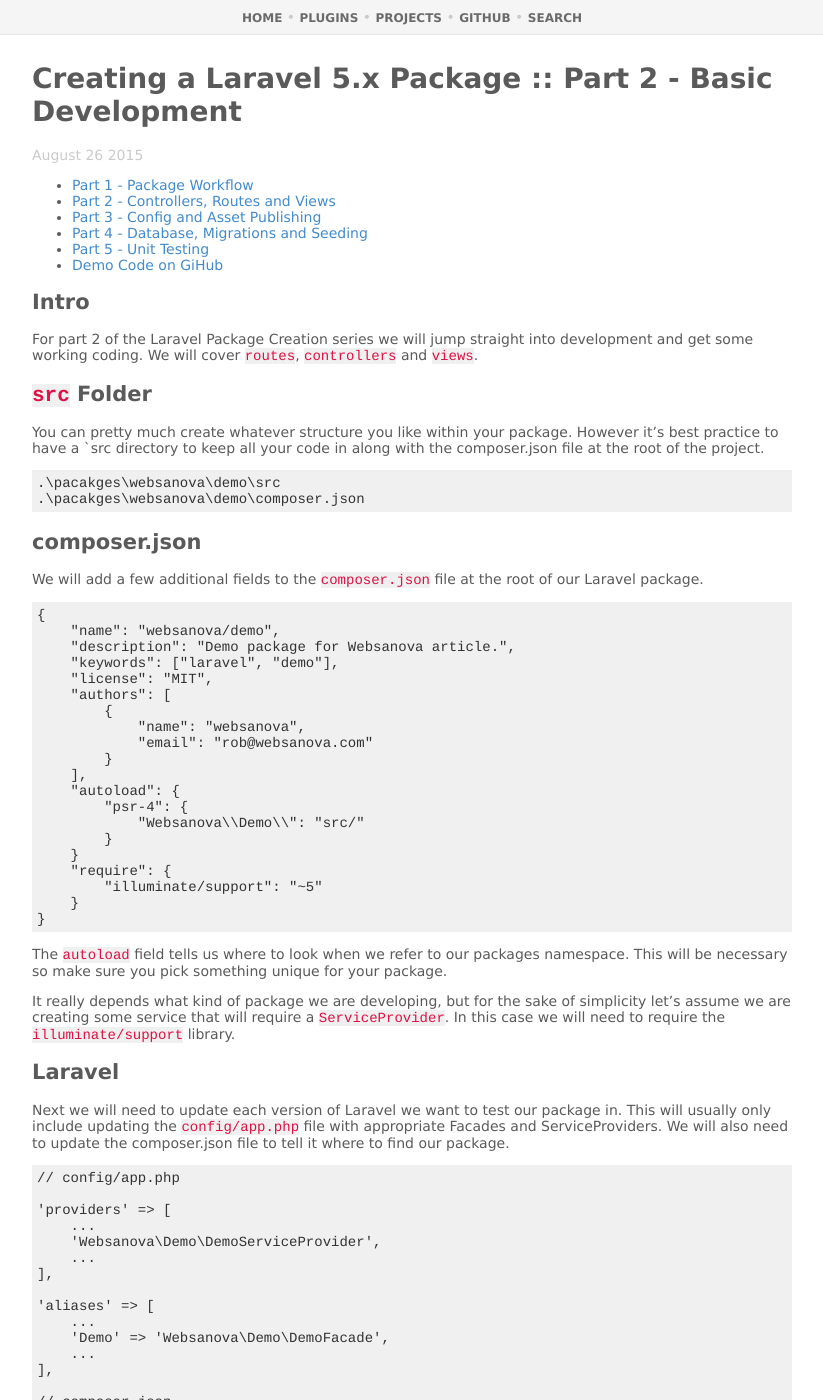
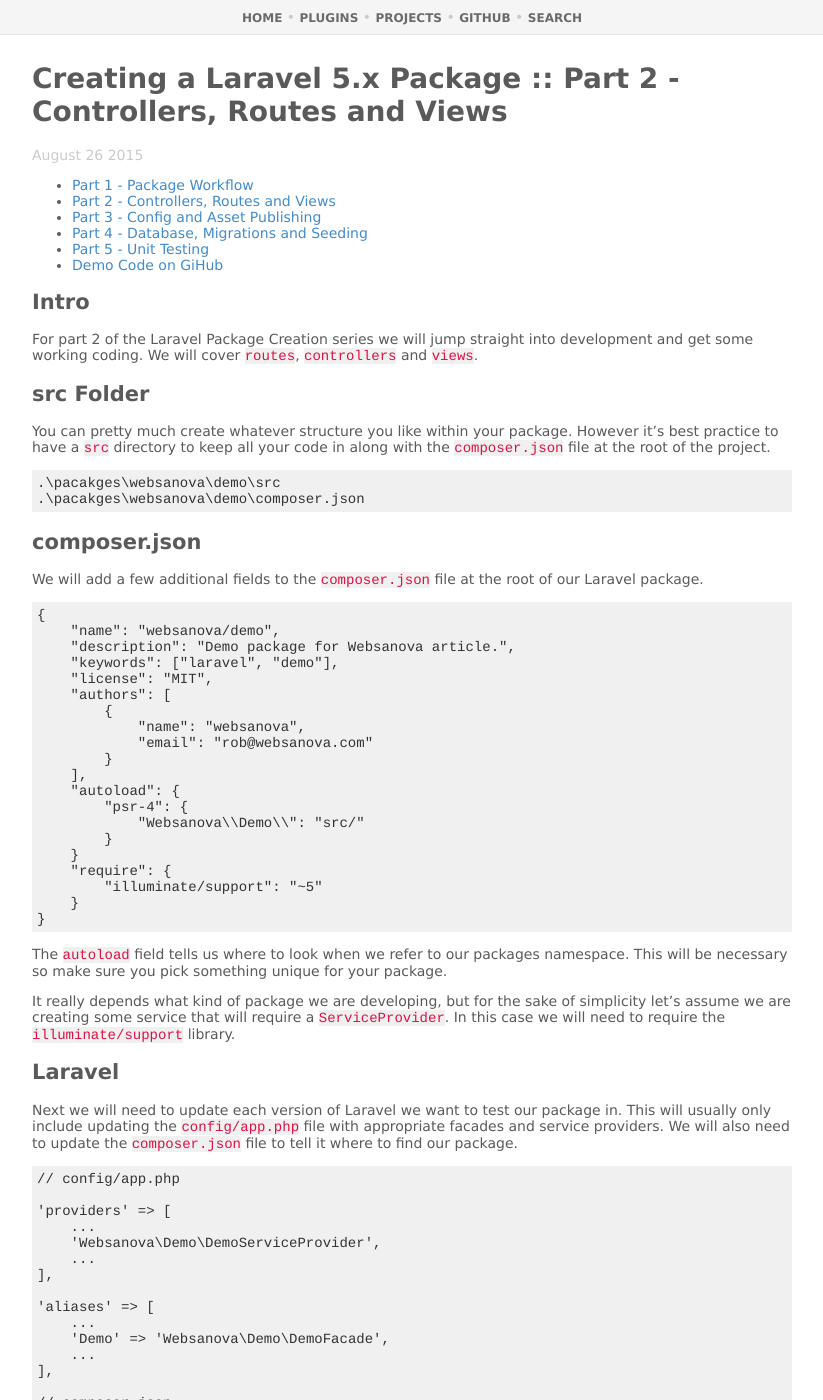
Before and after one commit to websanova/websanova.github.io, a Jekyll site: the page built from _posts/2015-08-26-creating-a-new-package-in-laravel-5-part-2-controllers-routes-and-views.md, in a window 1280 px wide and 1400 px high. Shown: the whole window, without its empty margins (228-1051 px from the left). Built offline with Jekyll 4.4.1, drawn with Linux system fonts in a browser that asks for light colours; comment, search, counter and statistics services are not loaded; some of the changed text lies outside the part shown.

Commit message:
Fix some package typos.

````diff
--- a/_posts/2015-08-26-creating-a-new-package-in-laravel-5-part-2-controllers-routes-and-views.md
+++ b/_posts/2015-08-26-creating-a-new-package-in-laravel-5-part-2-controllers-routes-and-views.md
@@ -1,6 +1,6 @@
 ---
 layout: master
-title: "Creating a Laravel 5.x Package :: Part 2 - Basic Development"
+title: "Creating a Laravel 5.x Package :: Part 2 - Controllers, Routes and Views"
 keywords: php, laravel, package, creating, development, controller, view, routes, service provider, service, provider, facade, websanova
 description: In Part 2 we cover some basic package development. We cover, controllers, views and routes and get some working code up and running.
 date: Aug 26 2015
@@ -19,9 +19,9 @@
 
 For part 2 of the Laravel Package Creation series we will jump straight into development and get some working coding. We will cover `routes`, `controllers` and `views`.
 
-## `src` Folder
+## src Folder
 
-You can pretty much create whatever structure you like within your package. However it's best practice to have a `src directory to keep all your code in along with the composer.json file at the root of the project.
+You can pretty much create whatever structure you like within your package. However it's best practice to have a `src` directory to keep all your code in along with the `composer.json` file at the root of the project.
 
 ~~~
 .\pacakges\websanova\demo\src
@@ -61,9 +61,9 @@
 
 ## Laravel
 
-Next we will need to update each version of Laravel we want to test our package in. This will usually only include updating the `config/app.php` file with appropriate Facades and ServiceProviders. We will also need to update the composer.json file to tell it where to find our package.
+Next we will need to update each version of Laravel we want to test our package in. This will usually only include updating the `config/app.php` file with appropriate facades and service providers. We will also need to update the `composer.json` file to tell it where to find our package.
 
-~~~
+```php
 // config/app.php
 
 'providers' => [
@@ -89,7 +89,7 @@
 },
 
 ...
-~~~
+```
 
 ## Package Class
 
````
Also changed, not shown: _posts/2015-08-25-creating-a-new-package-in-laravel-5-part-1-package-workflow.md (+5 -5 lines).
